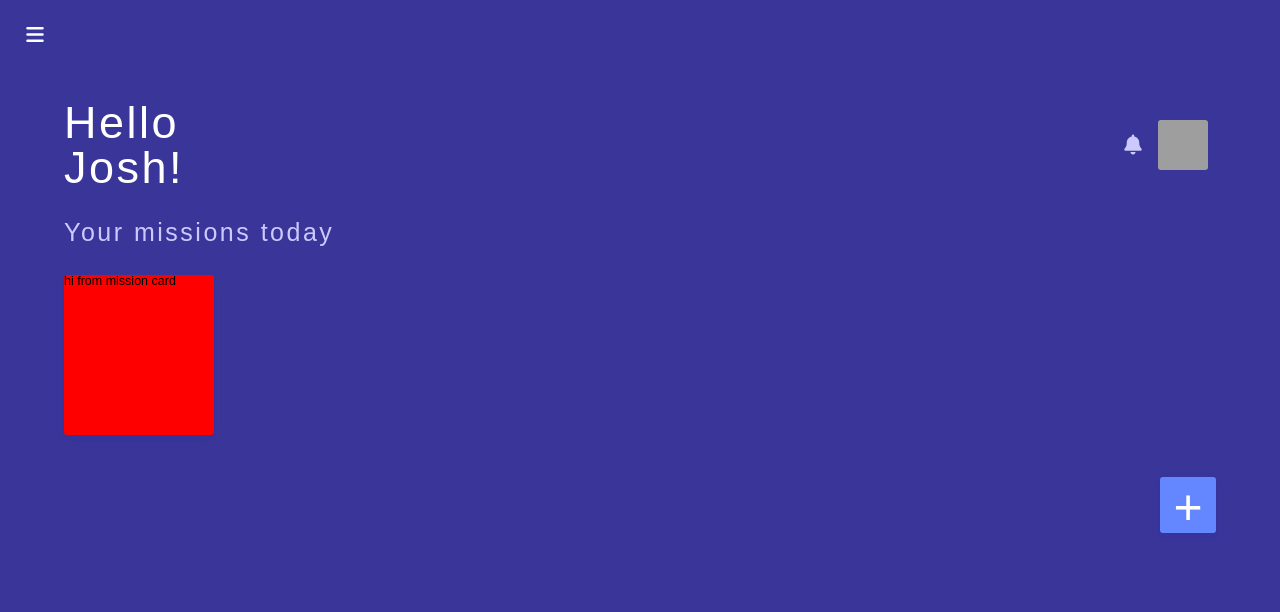
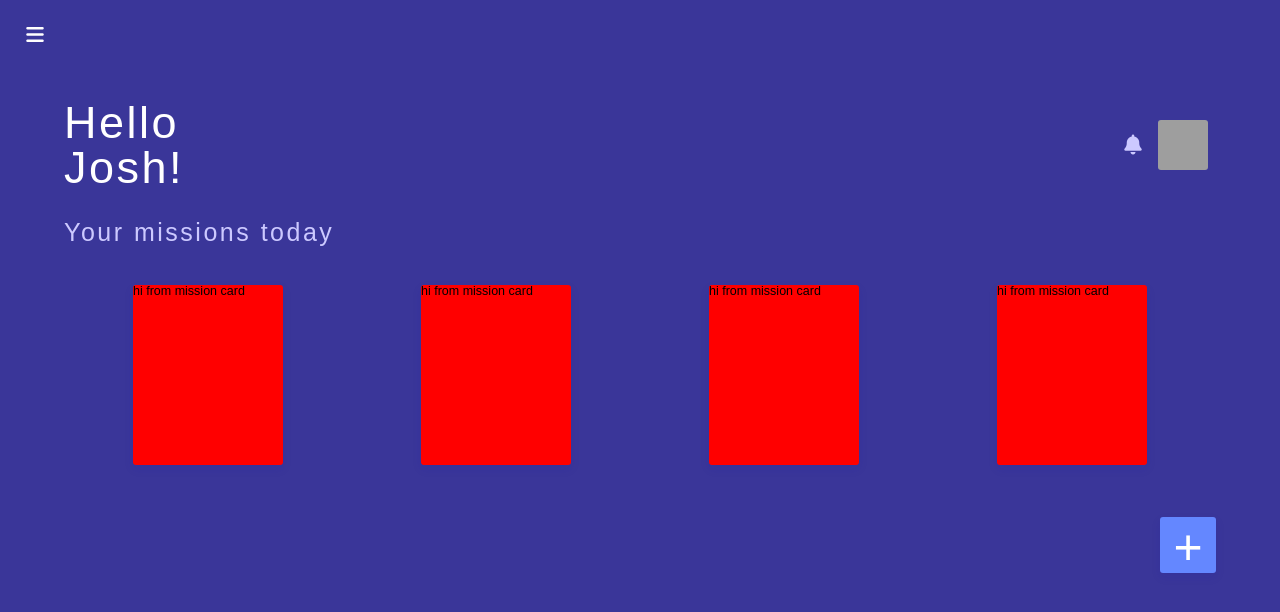
Before and after one commit to BloomTech-Labs/refresh-fe, a React (Create React App) app: page /dashboard in a window 1280 px wide. Shown: the top 612 px of the page. Built offline with nearby package versions, Linux system fonts and the light colour scheme; grey boxes are pictures that could not be loaded.

Commit message:
create map for mission card dummy data and fix spacing

```diff
--- a/src/views/dashboard/Dashboard.js
+++ b/src/views/dashboard/Dashboard.js
@@ -69,7 +69,9 @@ const Dashboard = props => {
                 <h2 className='mission-message'>Your missions today</h2>
 
                 <MissionHub>
-                    <MissionCard />
+                    {dummyMissions.map(mission => {
+                            return <MissionCard />
+                        })}
                 </MissionHub>
 
                 <AddMission>
@@ -149,6 +151,7 @@ const Avatar = styled.div`
 
 const MissionHub = styled.div`
     width: 100%;
+    ${flex.flexRowWrapAround}
 `
 
 const AddMission = styled.div`
--- a/src/views/dashboard/MissionCard.js
+++ b/src/views/dashboard/MissionCard.js
@@ -18,9 +18,10 @@ const MissionCard = () => {
 // STYLED COMPONENTS
 const Container = styled.div`
     width: 150px;
-    height: 160px;
+    height: 180px;
     box-shadow: 0px 4px 10px rgba(21, 15, 172, 0.1);
     border-radius: 3px;
+    margin: 1rem 0.5rem;
     ${test.redBg}
 `
 
```
